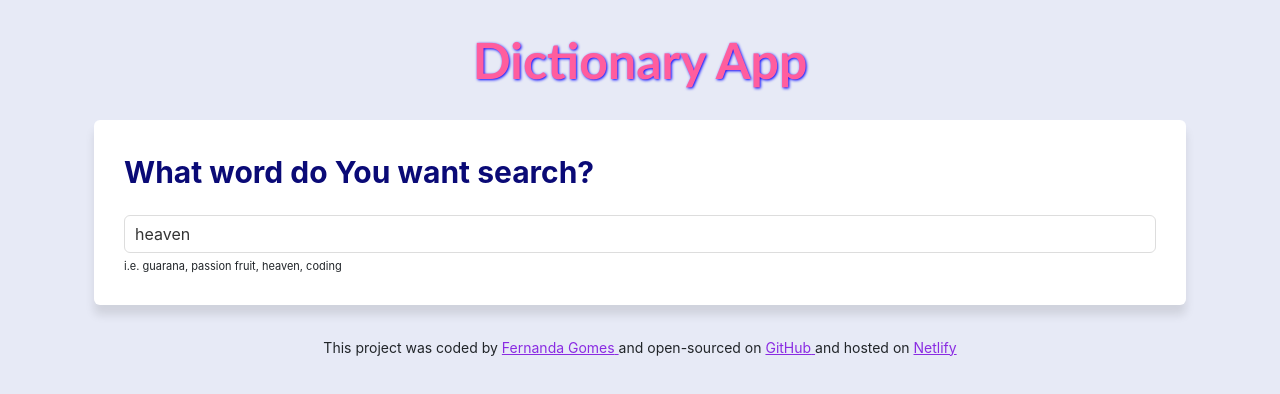
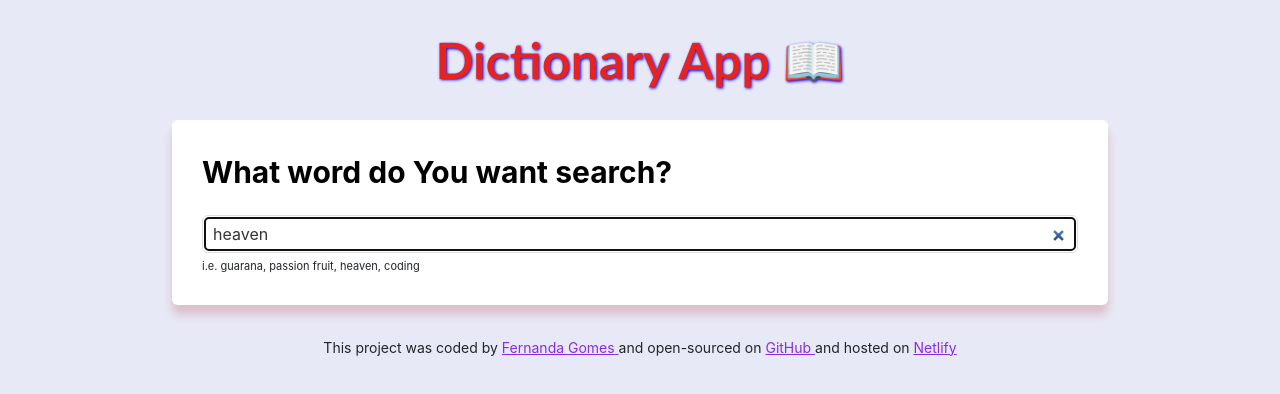
Before and after one commit to FernandaSGomes/dictionary--project, a React (Create React App) app: page / in a window 1280 px wide. Shown: the top 394 px of the page. Built offline with nearby package versions, Linux system fonts and the light colour scheme; no server answers.

Commit message:
Added Photos component

```diff
--- a/src/App.css
+++ b/src/App.css
@@ -4,13 +4,17 @@
 h1 {
   text-align: center;
   font-size: 50px;
-  color: #ff5d9e;
+  color: #e42323;
   font-family: "Gill Sans", "Gill Sans MT", Calibri, "Trebuchet MS", sans-serif;
   font-weight: bolder;
   text-shadow: 1px 1px 3px blue;
 }
 a {
   color: blueviolet;
+}
+.App {
+  max-width: 960px;
+  margin: 0 auto;
 }
 .App-header {
   margin: 30px 0;
--- a/src/App.js
+++ b/src/App.js
@@ -6,7 +6,7 @@
     <div className="App">
       <div className="container">
         <header className="App-header">
-          <h1>Dictionary App</h1>
+          <h1>Dictionary App 📖</h1>
         </header>
         <main>
           <Dictionary defaultKeyword="heaven" />
--- a/src/Dictionary.css
+++ b/src/Dictionary.css
@@ -1,5 +1,5 @@
 .Dictionary label {
-  color: #0a0a76;
+  color: black;
   font-size: 30px;
   font-weight: bold;
   margin-bottom: 20px;
@@ -8,7 +8,7 @@
   background: white;
   padding: 30px;
   border-radius: 6px;
-  box-shadow: 0px 10px 10px rgba(0 0 0 / 10%);
+  box-shadow: 0px 10px 10px rgba(178, 27, 27, 0.2);
   margin: 20px 0;
 }
 
--- a/src/Dictionary.js
+++ b/src/Dictionary.js
@@ -1,21 +1,40 @@
 import React, { useState } from "react";
 import axios from "axios";
 import Results from "./Results";
+import Photos from "./Photos";
 import "./Dictionary.css";
 
 export default function Dictionary(props) {
   let [keyword, setKeyword] = useState(props.defaultKeyword); //<= ("inside here") I can put to search  a default word i.e. heaven
   let [results, setResults] = useState(null);
   let [loaded, setLoaded] = useState(false);
+  let [photos, setPhotos] = useState(null);
 
-  function handleResponse(response) {
+  function handleDictionaryResponse(response) {
     setResults(response.data[0]);
+  }
+  function handleShecodesResponse(response) {
+    setPhotos(response.data.photos);
   }
 
   function search() {
     //documentation:https://dictionaryapi.dev/
     let apiUrl = `https://api.dictionaryapi.dev/api/v2/entries/en_US/${keyword}`;
-    axios.get(apiUrl).then(handleResponse);
+    axios.get(apiUrl).then(handleDictionaryResponse);
+
+    let shecodesApiKey = "3e0749b8afffdf1d4415b107e7b6efot";
+
+    let shecodesApiUrl = `https://api.shecodes.io/images/v1/search?query=${keyword}&key=${shecodesApiKey}`;
+
+    let headers = { Authorization: `Bearer ${shecodesApiKey}` };
+    axios
+      .get(shecodesApiUrl, { headers: headers })
+      .then(handleShecodesResponse);
+    // or
+    //axios.get(shecodesApiUrl, {
+    // headers: { Authorization: `Bearer ${shecodesApiKey}` },
+    // })
+    //.then(handleShecodesResponse);
   }
 
   function handleSubmit(event) {
@@ -41,7 +60,7 @@
             <input
               type="search"
               placeholder="Type a word"
-              autofocus={true}
+              autoFocus={true}
               onChange={handleKeywordChange}
               defaultValue={props.defaultKeyword} // <=defaultValue will show the searching default word
             />
@@ -51,6 +70,7 @@
           </div>
         </section>
         <Results results={results} />
+        <Photos photos={photos} />
       </div>
     );
   } else {
--- /dev/null
+++ b/src/Photos.css
@@ -0,0 +1,4 @@
+.Photos img {
+  border-radius: 4px;
+  margin-bottom: 20px;
+}
--- /dev/null
+++ b/src/Photos.js
@@ -0,0 +1,28 @@
+import React from "react";
+import "./Photos.css";
+
+export default function Photos(props) {
+  if (props.photos) {
+    return (
+      <section className="Photos">
+        <div className="row">
+          {props.photos.map(function (photo, index) {
+            return (
+              <div className="col-4" key={index}>
+                <a href={photo.src.original} target="_blank" rel="noreferrer">
+                  <img
+                    src={photo.src.landscape}
+                    className="img-fluid"
+                    alt="dictionary-images"
+                  />
+                </a>
+              </div>
+            );
+          })}
+        </div>
+      </section>
+    );
+  } else {
+    return null;
+  }
+}
```
